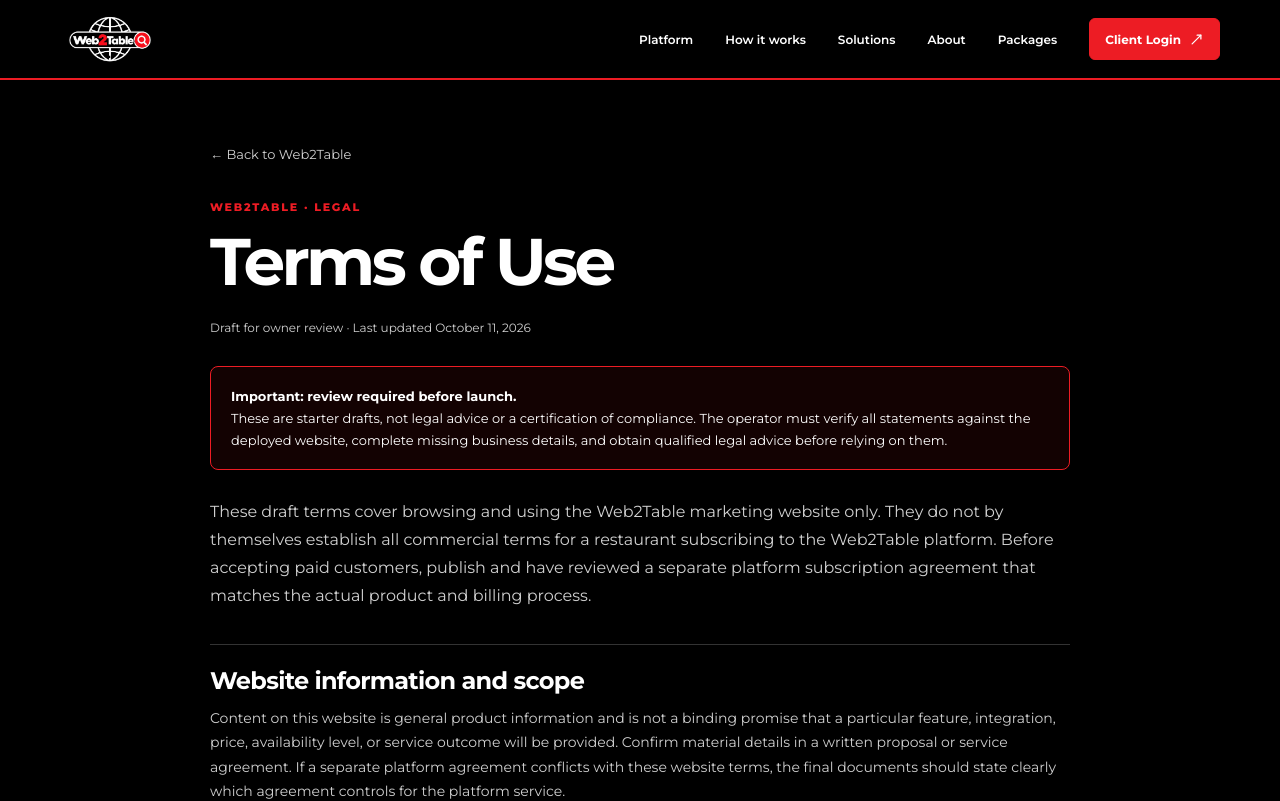
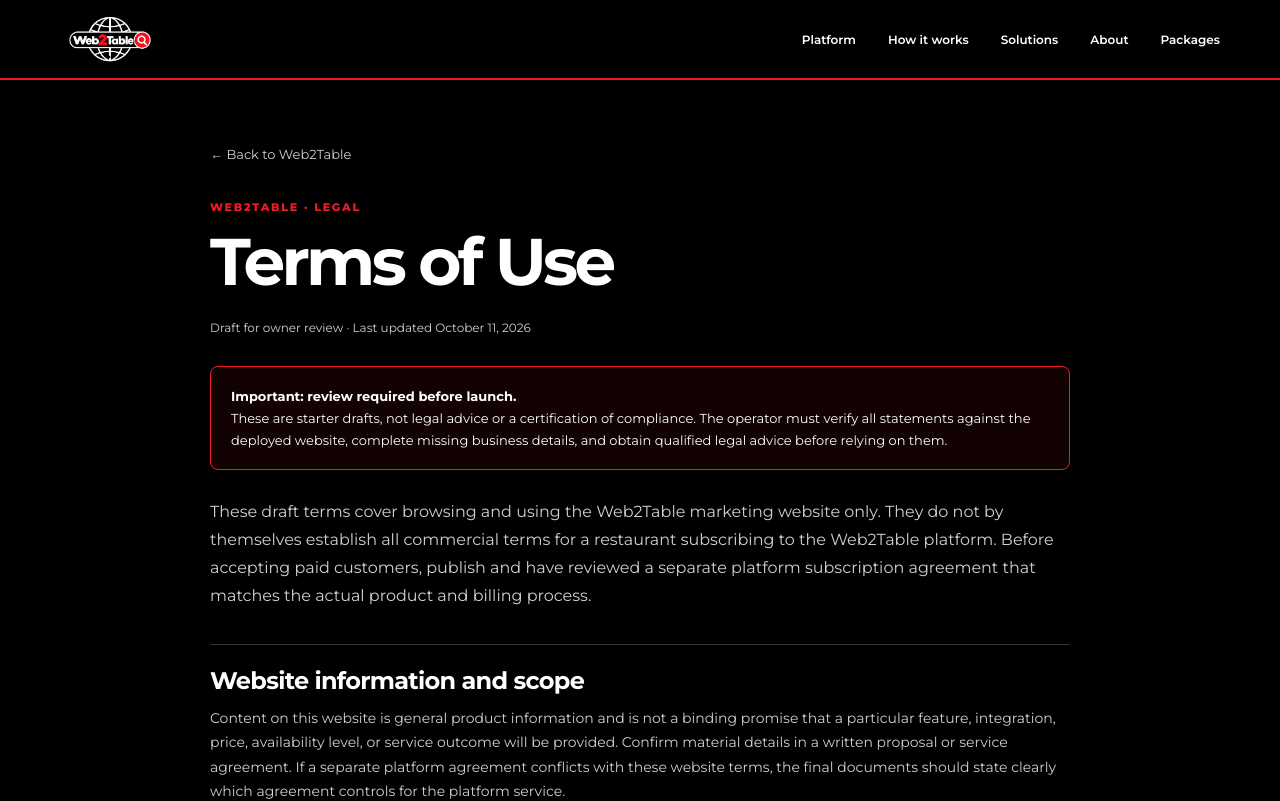
Before and after one commit to Jrnotjunior/web2table.io, a React (Vite) app: page /web2table.io/terms in a window 1280 px wide. Shown: the top 801 px of the page. Built offline with nearby package versions, Linux system fonts and the light colour scheme.

Commit message:
Remove Client Login from marketing navigation

```diff
--- a/src/components/layout/SiteHeader.tsx
+++ b/src/components/layout/SiteHeader.tsx
@@ -1,7 +1,7 @@
 import { useRef, useState } from 'react'
-import { Menu, MoveUpRight, X } from 'lucide-react'
+import { Menu, X } from 'lucide-react'
 import Brand from '../Brand'
-import { navigationItems, platformUrl } from '../../content/siteContent'
+import { navigationItems } from '../../content/siteContent'
 
 export default function SiteHeader() {
   const [open, setOpen] = useState(false)
@@ -12,7 +12,6 @@ export default function SiteHeader() {
       <button ref={menuButtonRef} className="mobile-menu" type="button" aria-label={open ? 'Close navigation' : 'Open navigation'} aria-expanded={open} aria-controls="primary-navigation" onClick={() => setOpen(!open)}>{open ? <X size={22} /> : <Menu size={22} />}</button>
       <nav id="primary-navigation" className={`main-nav ${open ? 'nav-open' : ''}`} aria-label="Main navigation" onKeyDown={event => { if (event.key === 'Escape' && open) { setOpen(false); menuButtonRef.current?.focus() } }}>
         {navigationItems.map(item => <a key={item.label} href={item.href} onClick={() => setOpen(false)}>{item.label}</a>)}
-        <a className="nav-cta" href={platformUrl} target="_blank" rel="noreferrer">Client Login <MoveUpRight size={15} /></a>
       </nav>
     </div>
   </header>
```
